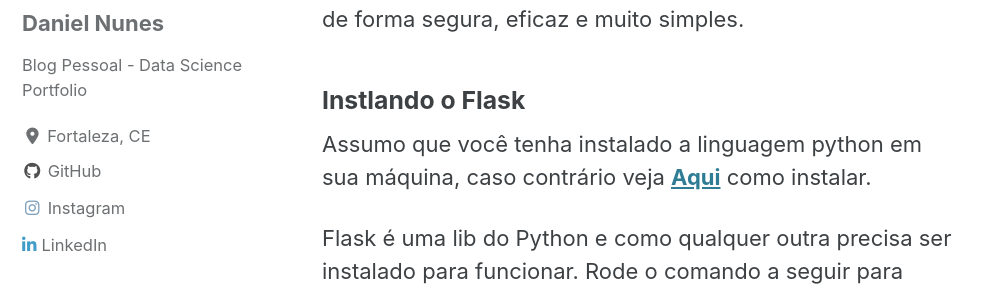
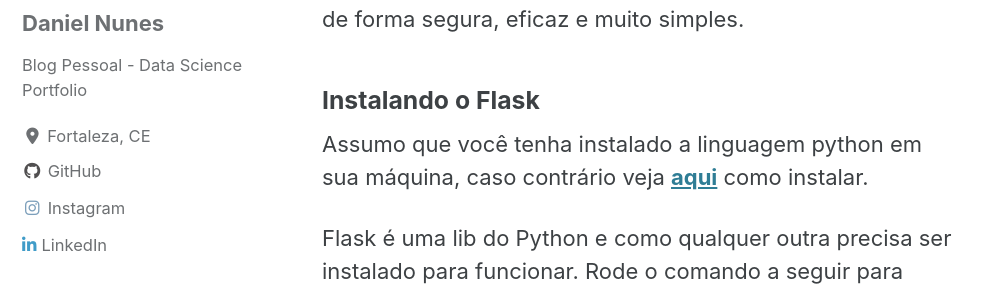
Before and after one commit to danielmnunes/danielmnunes.github.io, a Jekyll site: the page built from _posts/2020-05-22-introducao-flask.md, in a window 1280 px wide and 900 px high, scrolled down 666 px. Shown: the part 175-461 px from the top of the window, without its empty margins (0-999 px from the left). Built offline with Jekyll 4.4.1, drawn with Linux system fonts in a browser that asks for light colours; cached includes are drawn as plain includes; nearby versions of some CDN libraries; comment, search, counter and statistics services are not loaded.

Commit message:
Update 2020-05-22-introducao-flask.md

````diff
--- a/_posts/2020-05-22-introducao-flask.md
+++ b/_posts/2020-05-22-introducao-flask.md
@@ -18,8 +18,8 @@ Em Python temos várias opções de ferramentas para desenvolvimento web, como:
 ### Uma breve introdução
 O Flask é uma ferramenta que foi desenvolvida em 01 de abril de 2010. Ela é muito utilizada	para criar aplicações Web, que é o que veremos brevemente aqui. As aplicações criadas com Flask têm diversas vantagens, devido à flexibilidade que a ferramenta proporciona para criação de APIs	com áreas administrativas, para gerenciar os dados enviados e recebidos. Com Flask, podemos fazer tudo isso de forma segura, eficaz e muito simples.
 
-### Instlando o Flask
-Assumo que você tenha instalado a linguagem python em sua máquina, caso contrário veja [**Aqui**]({{ "/posts/install-python/" | relative_url }}) como instalar.
+### Instalando o Flask
+Assumo que você tenha instalado a linguagem python em sua máquina, caso contrário veja [**aqui**]({{ "/posts/install-python/" | relative_url }}) como instalar.
 
 Flask é uma lib do Python e como qualquer outra precisa	ser	instalado para funcionar. Rode o comando a seguir para instalar o Flask em seu [**virtualenv**](https://virtualenv.pypa.io/en/latest/).
 ```
````
